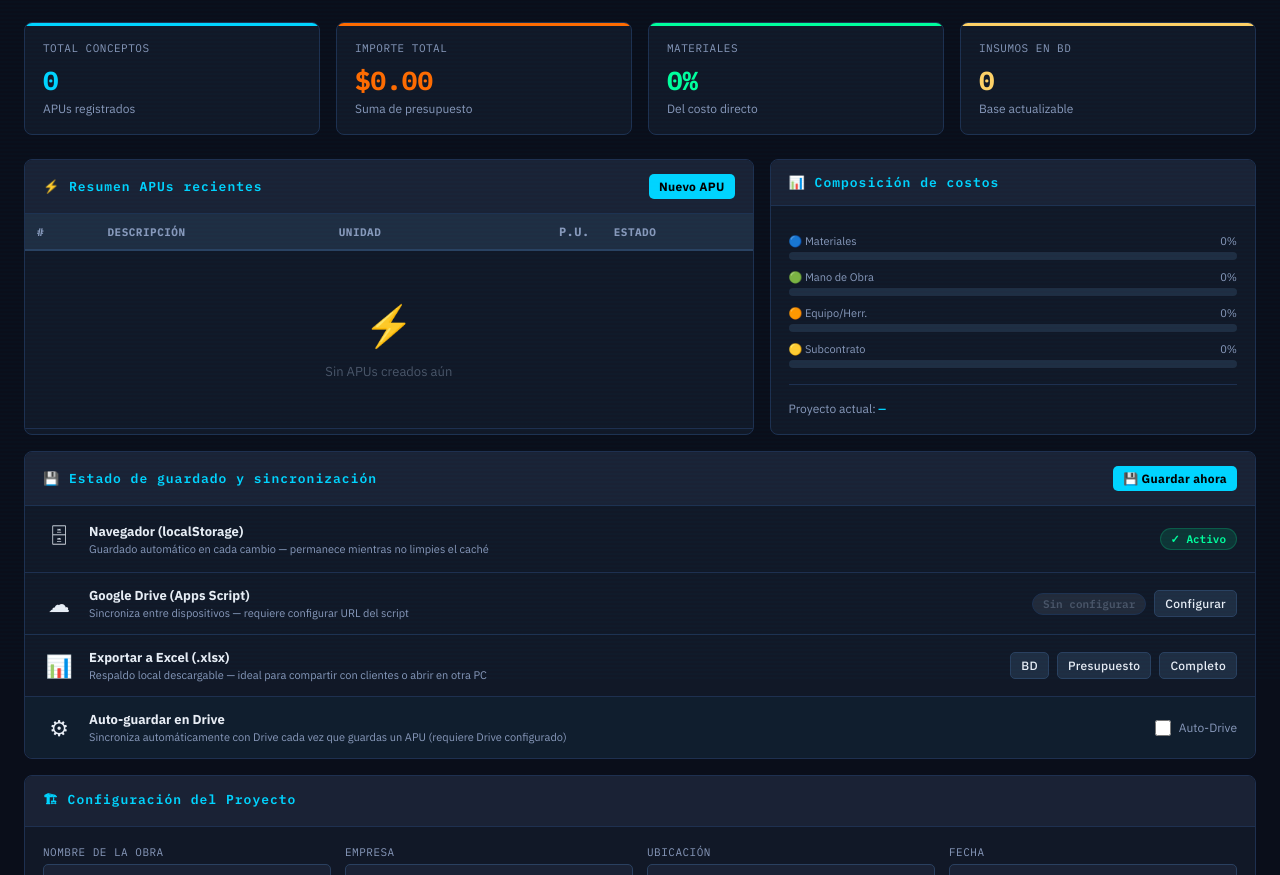
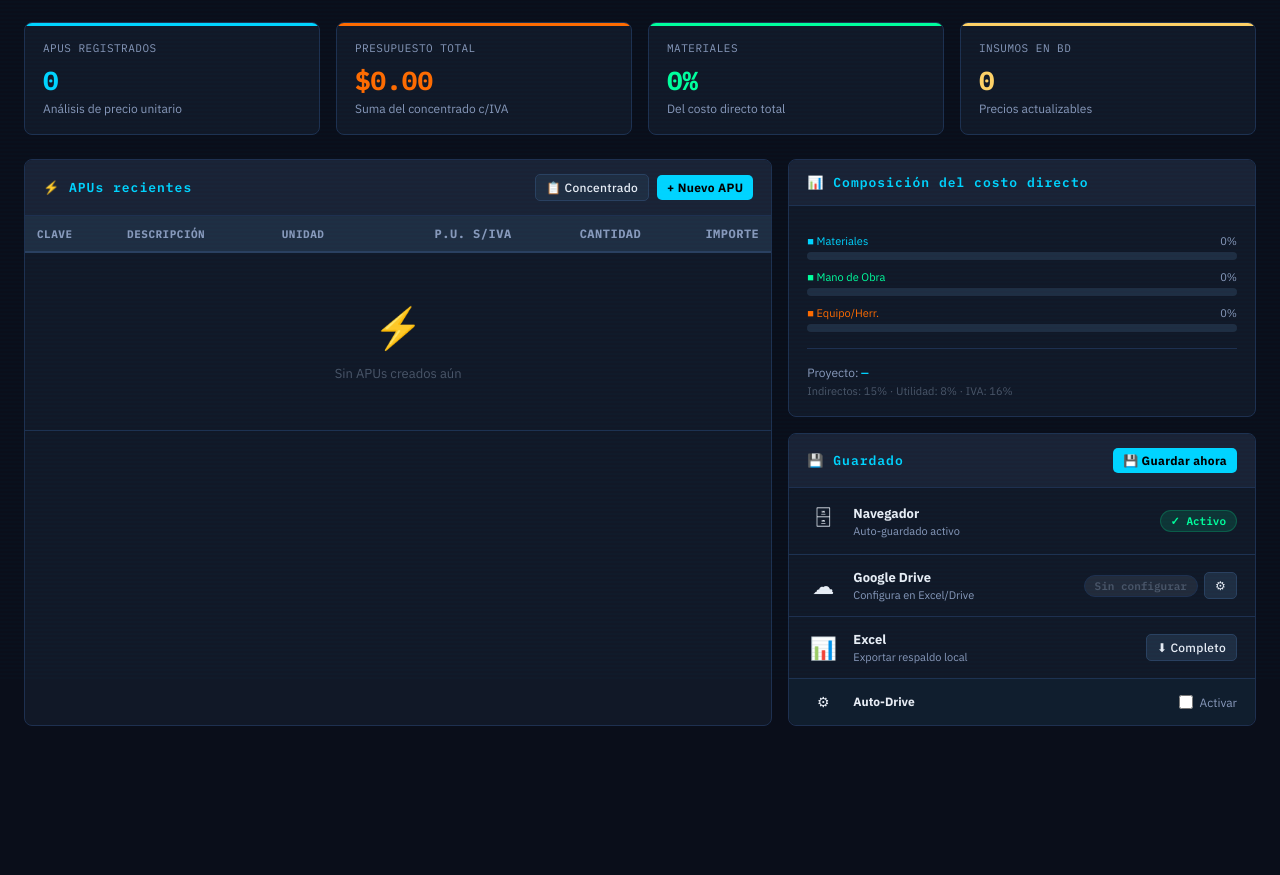
Before and after one commit to lean-jimball/cyslean_apu, a plain HTML site: page index.html in a window 1280 px wide. Shown: the part 119-994 px from the top of the page. After the commit the page ends 869 px from the top, so only its background shows below. Drawn offline with Linux system fonts and the light colour scheme.

Commit message:
Add files via upload

```diff
--- a/index.html
+++ b/index.html
@@ -302,7 +302,7 @@ tr:hover td{background:rgba(0,212,255,0.03)}
     </div>
     <button class="btn btn-secondary btn-sm" onclick="quickSave()" id="quick-save-btn" title="Guardar ahora en todos los destinos configurados">💾 Guardar</button>
     <button class="btn btn-secondary btn-sm" onclick="openModalExcel()">📊 Excel / Drive</button>
-    <button class="btn btn-primary btn-sm" onclick="openTab('dashboard')">⚙ Proyecto</button>
+    <button class="btn btn-primary btn-sm" onclick="openTab('propuesta')">🏗 Proyecto</button>
   </div>
 </header>
 
@@ -320,138 +320,123 @@ tr:hover td{background:rgba(0,212,255,0.03)}
 
 <!-- ======== DASHBOARD ======== -->
 <div class="page active" id="page-dashboard">
+
+  <!-- Stats -->
   <div class="stats-grid">
     <div class="stat-card blue">
-      <div class="stat-label">Total conceptos</div>
+      <div class="stat-label">APUs registrados</div>
       <div class="stat-value blue" id="stat-conceptos">0</div>
-      <div class="stat-sub">APUs registrados</div>
+      <div class="stat-sub">Análisis de precio unitario</div>
     </div>
     <div class="stat-card orange">
-      <div class="stat-label">Importe total</div>
+      <div class="stat-label">Presupuesto total</div>
       <div class="stat-value orange" id="stat-importe">$0</div>
-      <div class="stat-sub">Suma de presupuesto</div>
+      <div class="stat-sub">Suma del concentrado c/IVA</div>
     </div>
     <div class="stat-card green">
       <div class="stat-label">Materiales</div>
       <div class="stat-value green" id="stat-materiales">0%</div>
-      <div class="stat-sub">Del costo directo</div>
+      <div class="stat-sub">Del costo directo total</div>
     </div>
     <div class="stat-card gold">
       <div class="stat-label">Insumos en BD</div>
       <div class="stat-value gold" id="stat-insumos">0</div>
-      <div class="stat-sub">Base actualizable</div>
-    </div>
-  </div>
-
-  <div style="display:grid;grid-template-columns:1.5fr 1fr;gap:16px">
+      <div class="stat-sub">Precios actualizables</div>
+    </div>
+  </div>
+
+  <div style="display:grid;grid-template-columns:1.6fr 1fr;gap:16px;margin-top:16px">
+
+    <!-- APUs recientes -->
     <div class="card">
       <div class="card-header">
-        <div class="card-title">⚡ Resumen APUs recientes</div>
-        <button class="btn btn-primary btn-sm" onclick="openTab('apu')">Nuevo APU</button>
+        <div class="card-title">⚡ APUs recientes</div>
+        <div class="flex gap-8">
+          <button class="btn btn-secondary btn-sm" onclick="openTab('concentrado')">📋 Concentrado</button>
+          <button class="btn btn-primary btn-sm" onclick="openTab('apu')">+ Nuevo APU</button>
+        </div>
       </div>
       <div class="card-body table-wrap" style="padding:0">
         <table>
-          <thead><tr><th>#</th><th>Descripción</th><th>Unidad</th><th class="number">P.U.</th><th>Estado</th></tr></thead>
+          <thead><tr><th>Clave</th><th>Descripción</th><th>Unidad</th><th class="number">P.U. s/IVA</th><th class="number">Cantidad</th><th class="number">Importe</th></tr></thead>
           <tbody id="dashboard-apu-list">
-            <tr><td colspan="5" class="empty-state"><div class="icon">⚡</div><p>Sin APUs creados</p></td></tr>
+            <tr><td colspan="6" class="empty-state"><div class="icon">⚡</div><p>Sin APUs creados</p></td></tr>
           </tbody>
         </table>
       </div>
     </div>
+
+    <!-- Panel derecho -->
+    <div style="display:flex;flex-direction:column;gap:16px">
+      <!-- Composición -->
       <div class="card">
-      <div class="card-header"><div class="card-title">📊 Composición de costos</div></div>
+        <div class="card-header"><div class="card-title">📊 Composición del costo directo</div></div>
         <div class="card-body">
           <div class="progress-container">
-          <div class="progress-label"><span>🔵 Materiales</span><span id="pct-mat">0%</span></div>
+            <div class="progress-label"><span style="color:var(--accent)">■ Materiales</span><span id="pct-mat">0%</span></div>
             <div class="progress-bar"><div class="progress-fill" id="bar-mat" style="width:0%;background:var(--accent)"></div></div>
           </div>
           <div class="progress-container">
-          <div class="progress-label"><span>🟢 Mano de Obra</span><span id="pct-mo">0%</span></div>
+            <div class="progress-label"><span style="color:var(--accent3)">■ Mano de Obra</span><span id="pct-mo">0%</span></div>
             <div class="progress-bar"><div class="progress-fill" id="bar-mo" style="width:0%;background:var(--accent3)"></div></div>
           </div>
           <div class="progress-container">
-          <div class="progress-label"><span>🟠 Equipo/Herr.</span><span id="pct-eq">0%</span></div>
+            <div class="progress-label"><span style="color:var(--accent2)">■ Equipo/Herr.</span><span id="pct-eq">0%</span></div>
             <div class="progress-bar"><div class="progress-fill" id="bar-eq" style="width:0%;background:var(--accent2)"></div></div>
           </div>
-        <div class="progress-container">
-          <div class="progress-label"><span>🟡 Subcontrato</span><span id="pct-sub">0%</span></div>
-          <div class="progress-bar"><div class="progress-fill" id="bar-sub" style="width:0%;background:var(--gold)"></div></div>
-        </div>
           <div class="divider"></div>
-        <div style="font-size:12px;color:var(--text2)">Proyecto actual: <span class="highlight" id="proj-name-dash">—</span></div>
-      </div>
-    </div>
-  </div>
-
-  <div class="mt16 card">
+          <div style="font-size:12px;color:var(--text2)">Proyecto: <span class="highlight" id="proj-name-dash">—</span></div>
+          <div style="font-size:11px;color:var(--text3);margin-top:4px">Indirectos: <span id="dash-ind">—</span> · Utilidad: <span id="dash-ut">—</span> · IVA: <span id="dash-iva">—</span></div>
+        </div>
+      </div>
+
+      <!-- Sincronización -->
+      <div class="card">
         <div class="card-header">
-      <div class="card-title">💾 Estado de guardado y sincronización</div>
+          <div class="card-title">💾 Guardado</div>
           <button class="btn btn-primary btn-sm" onclick="quickSave()">💾 Guardar ahora</button>
         </div>
         <div class="sync-panel" style="border:none;margin:0">
-      <!-- localStorage -->
           <div class="sync-row">
             <div class="sync-method-icon">🗄</div>
             <div class="sync-method-info">
-          <div class="sync-method-title">Navegador (localStorage)</div>
-          <div class="sync-method-desc" id="local-last-save">Guardado automático en cada cambio — permanece mientras no limpies el caché</div>
+              <div class="sync-method-title">Navegador</div>
+              <div class="sync-method-desc" id="local-last-save">Auto-guardado activo</div>
             </div>
             <span class="sync-status-pill pill-ok" id="local-status-pill">✓ Activo</span>
           </div>
-      <!-- Google Drive -->
           <div class="sync-row">
             <div class="sync-method-icon">☁</div>
             <div class="sync-method-info">
-          <div class="sync-method-title">Google Drive (Apps Script)</div>
-          <div class="sync-method-desc" id="drive-last-save-dash">Sincroniza entre dispositivos — requiere configurar URL del script</div>
-        </div>
-        <div style="display:flex;gap:8px;align-items:center">
+              <div class="sync-method-title">Google Drive</div>
+              <div class="sync-method-desc" id="drive-last-save-dash">Configura en Excel/Drive</div>
+            </div>
+            <div style="display:flex;gap:6px;align-items:center">
               <span class="sync-status-pill" id="drive-status-pill-dash" style="background:rgba(74,85,104,0.3);color:var(--text3);border:1px solid var(--border)">Sin configurar</span>
-          <button class="btn btn-secondary btn-sm" onclick="openModalExcel();setTimeout(()=>excelTab('drive',document.querySelectorAll('.tab-btn')[2]),100)">Configurar</button>
-        </div>
-      </div>
-      <!-- Excel -->
+              <button class="btn btn-secondary btn-sm" onclick="openModalExcel();setTimeout(()=>excelTab('drive',document.querySelectorAll('.tab-btn')[2]),100)">⚙</button>
+            </div>
+          </div>
           <div class="sync-row">
             <div class="sync-method-icon">📊</div>
             <div class="sync-method-info">
-          <div class="sync-method-title">Exportar a Excel (.xlsx)</div>
-          <div class="sync-method-desc">Respaldo local descargable — ideal para compartir con clientes o abrir en otra PC</div>
-        </div>
-        <div style="display:flex;gap:8px">
-          <button class="btn btn-secondary btn-sm" onclick="exportExcelBD()">BD</button>
-          <button class="btn btn-secondary btn-sm" onclick="exportExcelConcentrado()">Presupuesto</button>
-          <button class="btn btn-secondary btn-sm" onclick="exportExcelCompleto()">Completo</button>
-        </div>
-      </div>
-      <!-- Auto-sync toggle -->
+              <div class="sync-method-title">Excel</div>
+              <div class="sync-method-desc">Exportar respaldo local</div>
+            </div>
+            <div style="display:flex;gap:6px">
+              <button class="btn btn-secondary btn-sm" onclick="exportExcelCompleto()">⬇ Completo</button>
+            </div>
+          </div>
           <div class="sync-row" style="background:rgba(0,212,255,0.03)">
-        <div class="sync-method-icon">⚙</div>
+            <div class="sync-method-icon" style="font-size:14px">⚙</div>
             <div class="sync-method-info">
-          <div class="sync-method-title">Auto-guardar en Drive</div>
-          <div class="sync-method-desc">Sincroniza automáticamente con Drive cada vez que guardas un APU (requiere Drive configurado)</div>
-        </div>
-        <label style="display:flex;align-items:center;gap:8px;cursor:pointer;font-size:12px;color:var(--text2)">
-          <input type="checkbox" id="auto-drive-toggle" onchange="toggleAutoDrive(this.checked)" style="width:16px;height:16px;accent-color:var(--accent)">
-          Auto-Drive
+              <div class="sync-method-title" style="font-size:12px">Auto-Drive</div>
+            </div>
+            <label style="display:flex;align-items:center;gap:6px;cursor:pointer;font-size:12px;color:var(--text2)">
+              <input type="checkbox" id="auto-drive-toggle" onchange="toggleAutoDrive(this.checked)" style="width:14px;height:14px;accent-color:var(--accent)">
+              Activar
             </label>
           </div>
         </div>
-  </div>
-
-  <div class="mt16 card">
-    <div class="card-header"><div class="card-title">🏗 Configuración del Proyecto</div></div>
-    <div class="card-body">
-      <div class="form-row cols4">
-        <div class="form-group"><label>Nombre de la obra</label><input type="text" id="proj-nombre" placeholder="Instalación eléctrica industrial" oninput="saveProyecto()"></div>
-        <div class="form-group"><label>Empresa</label><input type="text" id="proj-empresa" placeholder="Constructora ABC" oninput="saveProyecto()"></div>
-        <div class="form-group"><label>Ubicación</label><input type="text" id="proj-ubicacion" placeholder="Ciudad, Estado" oninput="saveProyecto()"></div>
-        <div class="form-group"><label>Fecha</label><input type="date" id="proj-fecha" oninput="saveProyecto()"></div>
-      </div>
-      <div class="form-row cols4">
-        <div class="form-group"><label>Indirectos (%)</label><input type="number" id="proj-indirectos" value="15" min="0" max="50" oninput="saveProyecto()"></div>
-        <div class="form-group"><label>Financiamiento (%)</label><input type="number" id="proj-financiamiento" value="3" min="0" max="20" oninput="saveProyecto()"></div>
-        <div class="form-group"><label>Utilidad (%)</label><input type="number" id="proj-utilidad" value="8" min="0" max="30" oninput="saveProyecto()"></div>
-        <div class="form-group"><label>IVA (%)</label><input type="number" id="proj-iva" value="16" min="0" max="20" oninput="saveProyecto()"></div>
       </div>
     </div>
   </div>
@@ -667,7 +652,29 @@ tr:hover td{background:rgba(0,212,255,0.03)}
 <div class="page" id="page-propuesta">
   <div class="prop-controls no-print" style="display:grid;grid-template-columns:1fr 360px;gap:16px;margin-bottom:20px">
 
-    <!-- Configuración -->
+    <!-- Configuración proyecto + propuesta -->
+    <div style="display:flex;flex-direction:column;gap:16px">
+
+      <!-- Datos del proyecto -->
+      <div class="card">
+        <div class="card-header"><div class="card-title">🏗 Datos del proyecto</div></div>
+        <div class="card-body">
+          <div class="form-row cols4">
+            <div class="form-group"><label>Nombre de la obra</label><input type="text" id="proj-nombre" placeholder="Instalación eléctrica industrial" oninput="saveProyecto();renderPropuesta()"></div>
+            <div class="form-group"><label>Empresa oferente</label><input type="text" id="proj-empresa" placeholder="Tu empresa" oninput="saveProyecto();renderPropuesta()"></div>
+            <div class="form-group"><label>Ubicación</label><input type="text" id="proj-ubicacion" placeholder="Ciudad, Estado" oninput="saveProyecto();renderPropuesta()"></div>
+            <div class="form-group"><label>Fecha de inicio</label><input type="date" id="proj-fecha" oninput="saveProyecto()"></div>
+          </div>
+          <div class="form-row cols4">
+            <div class="form-group"><label>Indirectos (%)</label><input type="number" id="proj-indirectos" value="15" min="0" max="50" oninput="saveProyecto()"></div>
+            <div class="form-group"><label>Financiamiento (%)</label><input type="number" id="proj-financiamiento" value="3" min="0" max="20" oninput="saveProyecto()"></div>
+            <div class="form-group"><label>Utilidad (%)</label><input type="number" id="proj-utilidad" value="8" min="0" max="30" oninput="saveProyecto()"></div>
+            <div class="form-group"><label>IVA (%)</label><input type="number" id="proj-iva" value="16" min="0" max="20" oninput="saveProyecto()"></div>
+          </div>
+        </div>
+      </div>
+
+      <!-- Datos de la propuesta -->
       <div class="card">
         <div class="card-header">
           <div class="card-title">⚙ Configuración de la propuesta</div>
@@ -734,6 +741,7 @@ tr:hover td{background:rgba(0,212,255,0.03)}
           <label style="display:flex;align-items:center;gap:6px;cursor:pointer"><input type="checkbox" id="prop-precio-iva" onchange="renderPropuesta()" style="accent-color:var(--accent)"> Precio c/IVA en tabla</label>
         </div>
       </div>
+    </div><!-- end flex column -->
     </div>
 
     <!-- Selector de conceptos -->
@@ -1673,6 +1681,9 @@ function updateDashboard(){
   setText('stat-insumos', db.insumos.length);
   const p = db.proyecto;
   setText('proj-name-dash', p.nombre||'—');
+  setText('dash-ind',   (p.indirectos||15)+'%');
+  setText('dash-ut',    (p.utilidad||8)+'%');
+  setText('dash-iva',   (p.iva||16)+'%');
   let totalImporte=0, totalMat=0, totalMO=0, totalEQ=0, totalSub=0;
   db.apus.forEach(a=>{
     const q = a.cantidad||0;
@@ -1696,14 +1707,18 @@ function updateDashboard(){
   });
   // Recent APUs list
   const tbody = document.getElementById('dashboard-apu-list');
-  if(!db.apus.length){ tbody.innerHTML=`<tr><td colspan="5" class="empty-state"><div class="icon">⚡</div><p>Sin APUs creados aún</p></td></tr>`; return; }
-  tbody.innerHTML = db.apus.slice(-8).reverse().map(apu=>`<tr>
+  if(!db.apus.length){ tbody.innerHTML=`<tr><td colspan="6" class="empty-state"><div class="icon">⚡</div><p>Sin APUs creados aún</p></td></tr>`; return; }
+  tbody.innerHTML = db.apus.slice(-10).reverse().map(apu=>{
+    const imp = (apu.pu_total||0)*(apu.cantidad||0);
+    return `<tr>
       <td style="font-family:'IBM Plex Mono',monospace;font-size:11px;color:var(--text2)">${apu.clave||'—'}</td>
-    <td style="font-size:12px">${apu.desc.length>45?apu.desc.slice(0,45)+'…':apu.desc}</td>
+      <td style="font-size:12px">${apu.desc.length>48?apu.desc.slice(0,48)+'…':apu.desc}</td>
       <td>${apu.unidad}</td>
       <td class="number" style="color:var(--accent)">$${num(apu.pu_total||0)}</td>
-    <td><span class="tag" style="background:rgba(0,255,157,0.1);color:var(--accent3);font-size:10px">✓ OK</span></td>
-  </tr>`).join('');
+      <td class="number">${apu.cantidad||0}</td>
+      <td class="number" style="color:var(--gold)">$${num(imp)}</td>
+    </tr>`;
+  }).join('');
 }
 
 // ============================================================
```
Lines whose indentation alone changed are shown as unchanged.
